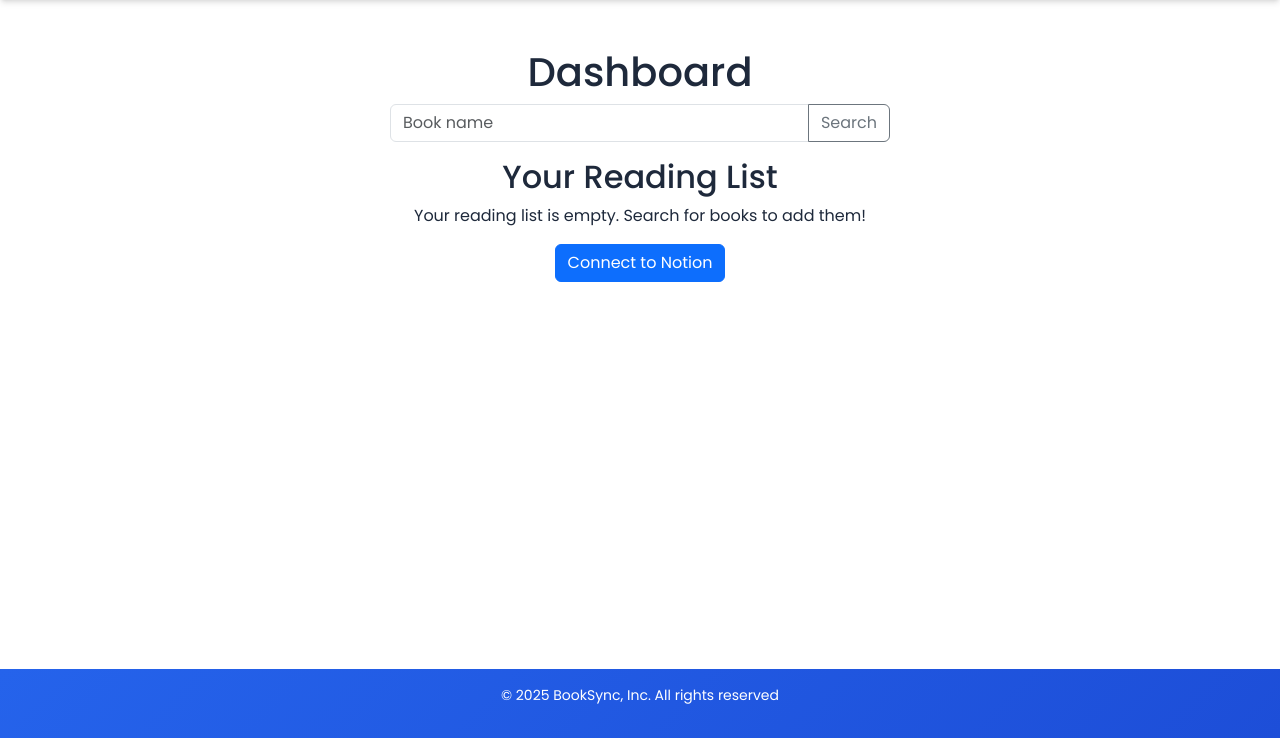
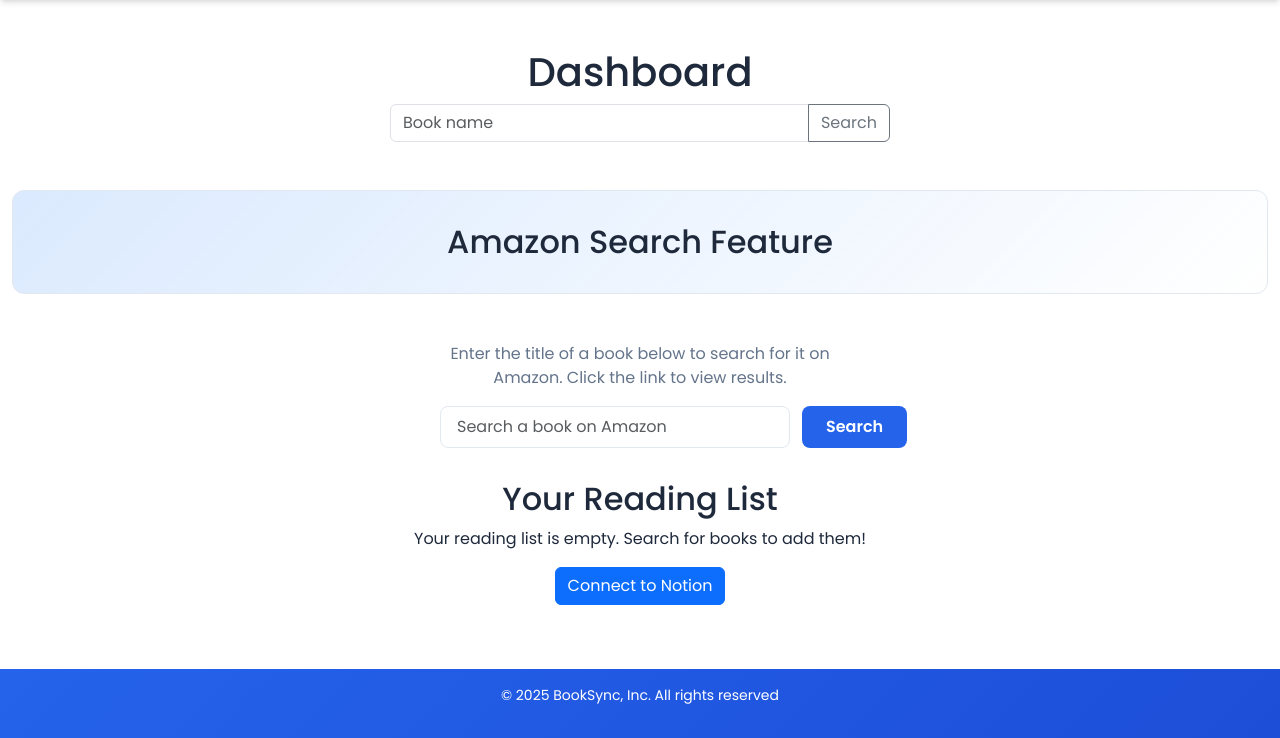
Before and after one commit to dellygzz/project3SEO, a Flask app: template templates/dashboard.html in a window 1280 px wide. Shown: the part 62-800 px from the top of the page. Run offline with Flask 3, Linux system fonts and the light colour scheme; the template is opened without the code that fills it, so the values that code supplies are empty.

Commit message:
Update dashboard.html

```diff
--- a/templates/dashboard.html
+++ b/templates/dashboard.html
@@ -13,6 +13,59 @@ Dashboard
     <button class="btn btn-outline-secondary" type="submit" id="button-addon2">Search</button>
   </div>
 </form>
+
+
+
+
+
+<div class="amazon-search-section" style="margin-top: 3rem; position: relative; z-index: 1; background: none;">
+  <h2 class="results-header">Amazon Search Feature</h2>
+
+  <div class="search-container" style="max-width: 400px; margin: 0 auto 2rem; background: none;">
+    <p class="instructions" style="color: var(--text-secondary); font-size: 1rem; margin-bottom: 1rem;">
+      Enter the title of a book below to search for it on Amazon. Click the link to view results.
+    </p>
+
+    <form method="POST" action="{{ url_for('dashboard') }}" style="display: flex; gap: 0.75rem;">
+      <input
+        type="text"
+        name="search_book_title"
+        placeholder="Search a book on Amazon"
+        value="{{ search_query or '' }}"
+        required
+        class="form-control mx-auto w-auto"
+        style="flex-grow: 1; padding: 0.5rem 1rem; border-radius: var(--radius); border: 1px solid var(--border-color); background: white;"
+      />
+      <button
+        type="submit"
+        style="
+          background-color: var(--primary-color);
+          color: white;
+          border: none;
+          padding: 0 1.5rem;
+          border-radius: var(--radius);
+          font-weight: 600;
+          cursor: pointer;
+          transition: background-color 0.3s ease;
+        "
+        onmouseover="this.style.backgroundColor='var(--primary-hover)'"
+        onmouseout="this.style.backgroundColor='var(--primary-color)'"
+      >
+        Search
+      </button>
+    </form>
+
+    {% if amazon_search_url %}
+      <p class="result" style="margin-top: 1rem; font-size: 1rem; color: var(--primary-color);">
+        Search results: <a href="{{ amazon_search_url }}" target="_blank" rel="noopener noreferrer">View on Amazon</a>
+      </p>
+    {% endif %}
+  </div>
+</div>
+
+
+
+
 
 <h2>Your Reading List</h2>
 {% if books %}
@@ -50,6 +103,11 @@ Dashboard
 </div>
 {% endif %}
 
+
+
+
+
+
 {% if "access_token" in session %}
 <h3>Create Notion Database</h3>
 <form action="/create_notion" method="post">
```
